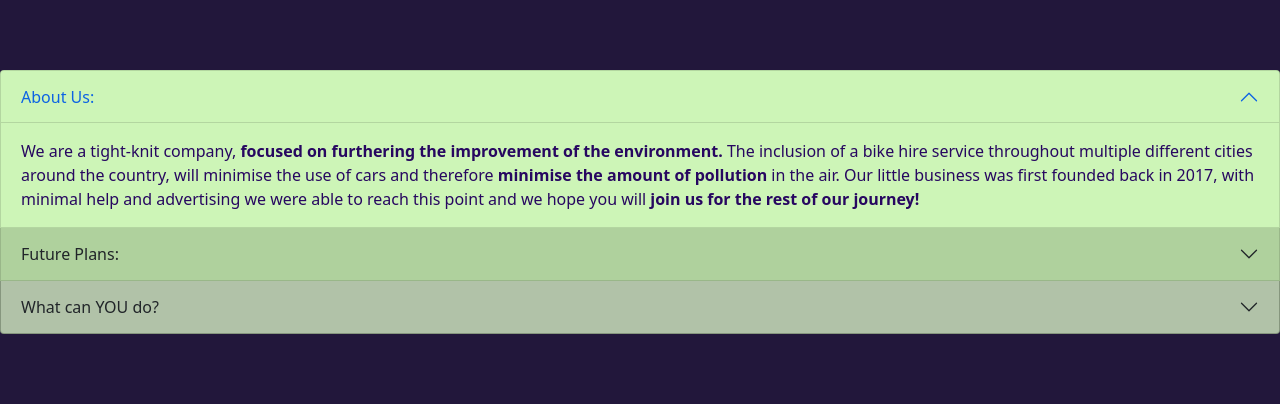
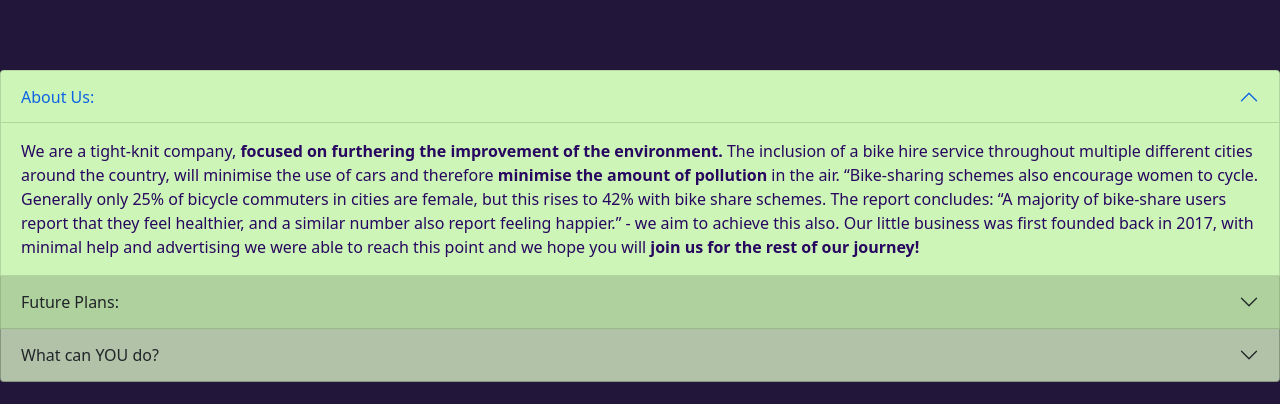
Before and after one commit to Havis02/cit-e-website, a plain HTML site: page index.html in a window 1280 px wide. Shown: the part 884-1288 px from the top of the page. Drawn offline with nearby package versions, Linux system fonts and the light colour scheme.

Commit message:
about us update

```diff
--- a/index.html
+++ b/index.html
@@ -129,7 +129,11 @@
           <div class="accordion-body" style="color: rgb(39, 7, 96)">
             We are a tight-knit company, <strong>focused on furthering the improvement of the environment.</strong> The
             inclusion of a bike hire service throughout multiple different cities around the country, will minimise the
-            use of cars and therefore <strong> minimise the amount of pollution </strong>in the air. Our little business
+            use of cars and therefore <strong> minimise the amount of pollution </strong>in the air. “Bike-sharing schemes also encourage women to cycle. Generally only
+            25% of bicycle commuters in cities are female, but this rises to 42%
+            with bike share schemes. The report concludes: “A majority of
+            bike-share users report that they feel healthier, and a similar number
+            also report feeling happier.” - we aim to achieve this also. Our little business
             was first founded back in 2017, with minimal help and advertising we were able to reach this point and we
             hope you will <strong> join us for the rest of our journey!</strong>
           </div>
```
